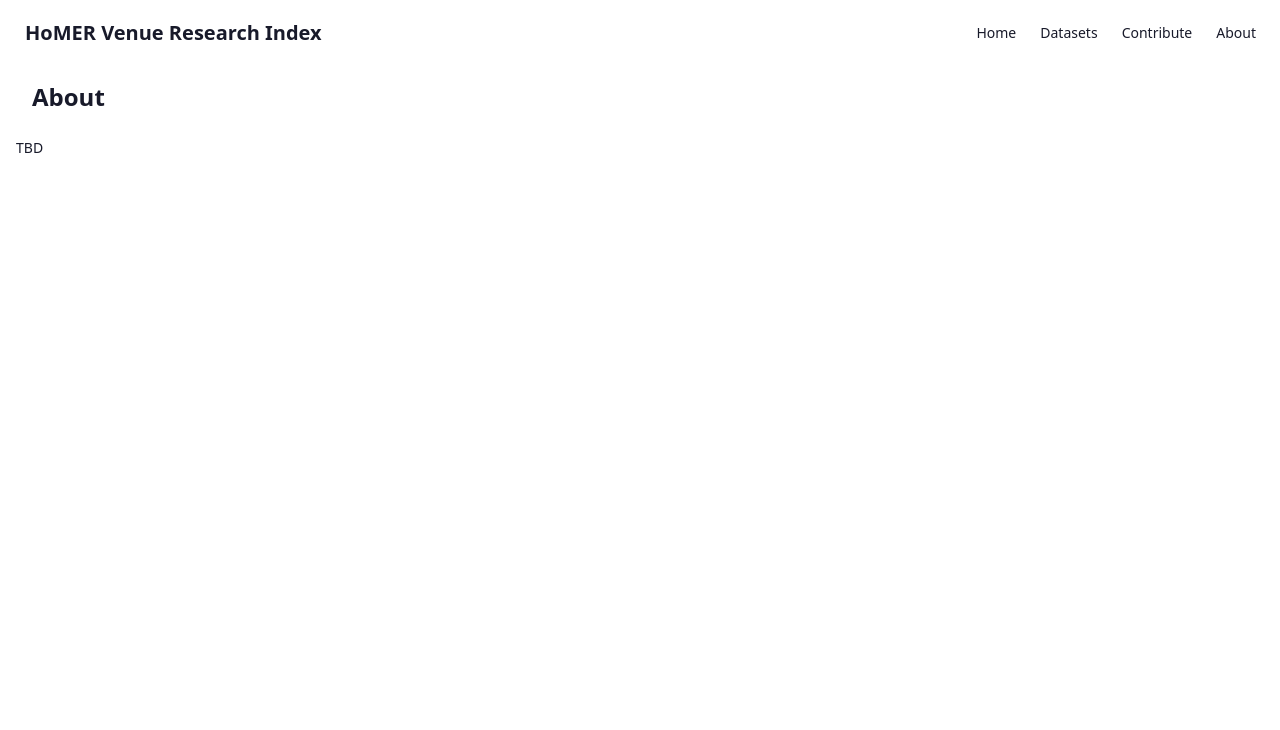
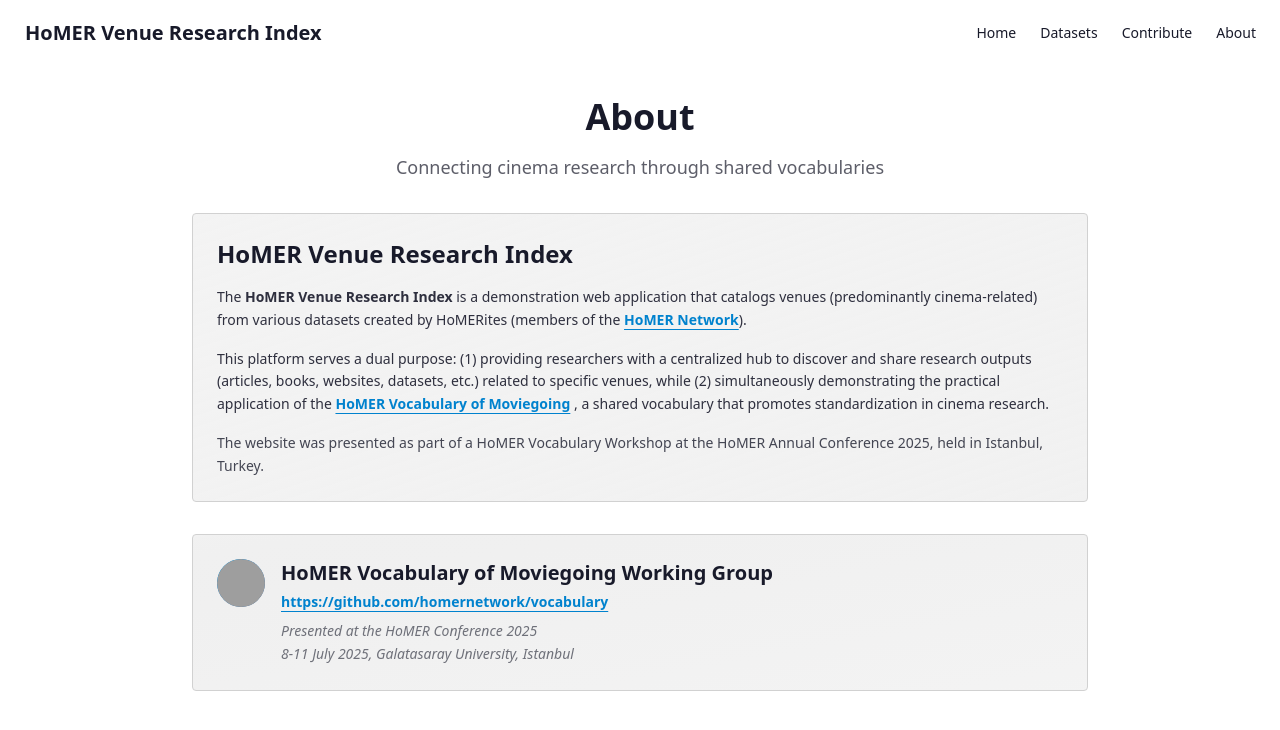
Before and after one commit to HoMERNetwork/venues, a SvelteKit app: page /about in a window 1280 px wide. Shown: the top 730 px of the page. Built offline with nearby package versions, Linux system fonts and the light colour scheme; grey boxes are pictures that could not be loaded.

Commit message:
add about page

```diff
--- a/src/routes/about/+page.svelte
+++ b/src/routes/about/+page.svelte
@@ -1,13 +1,95 @@
-<script lang="ts">
-</script>
+<div class="card bg-base-100 h-full">
+	<div class="card-body flex h-full flex-col p-0">
+		<div class="flex-grow overflow-y-auto p-6 sm:p-8">
+			<div class="mx-auto max-w-4xl space-y-8">
+				<div class="space-y-4 text-center">
+					<h1 class="text-3xl font-bold md:text-4xl">About</h1>
+					<p class="text-base-content/70 text-lg">
+						Connecting cinema research through shared vocabularies
+					</p>
+				</div>
 
-<div class="card bg-base-100 h-full">
-	<div class="card-body flex h-full flex-col p-4 pb-0">
-		<div class="flex-none px-4">
-			<h2 class="card-title text-2xl font-semibold">About</h2>
-		</div>
-		<div class="mt-4 flex-grow overflow-y-auto">
-			<p>TBD</p>
+				<div class="card from-base-200/50 to-base-300/30 border-base-300 border bg-gradient-to-br">
+					<div class="card-body">
+						<div class="flex items-start gap-6">
+							<div class="flex-grow">
+								<h2 class="card-title mb-4 text-2xl">HoMER Venue Research Index</h2>
+								<div class="prose prose-sm max-w-none">
+									<p class="text-base-content/90 mb-4 leading-relaxed">
+										The <strong>HoMER Venue Research Index</strong> is a demonstration web
+										application that catalogs venues (predominantly cinema-related) from various
+										datasets created by HoMERites (members of the
+										<a
+											href="https://homernetwork.org/"
+											target="_blank"
+											rel="noopener noreferrer"
+											class="link link-primary hover:link-secondary font-semibold underline-offset-4 transition-all duration-300"
+										>
+											HoMER Network
+										</a>).
+									</p>
+									<p class="text-base-content/90 mb-4 leading-relaxed">
+										This platform serves a dual purpose: (1) providing researchers with a
+										centralized hub to discover and share research outputs (articles, books,
+										websites, datasets, etc.) related to specific venues, while (2) simultaneously
+										demonstrating the practical application of the
+										<a
+											href="https://github.com/homernetwork/vocabulary"
+											target="_blank"
+											rel="noopener noreferrer"
+											class="link link-primary hover:link-secondary font-semibold underline-offset-4 transition-all duration-300"
+										>
+											HoMER Vocabulary of Moviegoing
+										</a> , a shared vocabulary that promotes standardization in cinema research.
+									</p>
+									<p class="text-base-content/80 leading-relaxed">
+										The website was presented as part of a HoMER Vocabulary Workshop at the HoMER
+										Annual Conference 2025, held in Istanbul, Turkey.
+									</p>
+								</div>
+							</div>
+						</div>
+					</div>
+				</div>
+
+				<div class="card from-neutral/5 to-base-200/50 border-base-300 border bg-gradient-to-br">
+					<div class="card-body">
+						<div class="flex flex-col justify-between gap-6 sm:flex-row sm:items-center">
+							<div class="flex items-start gap-4">
+								<div class="avatar">
+									<div
+										class="from-primary to-secondary flex h-12 w-12 items-center justify-center rounded-full bg-gradient-to-br"
+									>
+										<img
+											src="https://avatars.githubusercontent.com/u/167782219?s=48&v=4"
+											alt="Avatar"
+											class="h-12 w-12 rounded-full object-cover"
+										/>
+									</div>
+								</div>
+								<div>
+									<h3 class="mb-1 text-xl font-bold">
+										HoMER Vocabulary of Moviegoing Working Group
+									</h3>
+									<p class="text-base-content/70 mb-2">
+										<a
+											href="//github.com/homernetwork/vocabulary"
+											class="link link-primary hover:link-secondary font-semibold underline-offset-4 transition-all duration-300"
+											target="_blank">https://github.com/homernetwork/vocabulary</a
+										>
+									</p>
+									<p class="text-base-content/60 text-sm leading-relaxed">
+										<em
+											>Presented at the HoMER Conference 2025<br />
+											8-11 July 2025, Galatasaray University, Istanbul</em
+										>
+									</p>
+								</div>
+							</div>
+						</div>
+					</div>
+				</div>
+			</div>
 		</div>
 	</div>
 </div>
```
